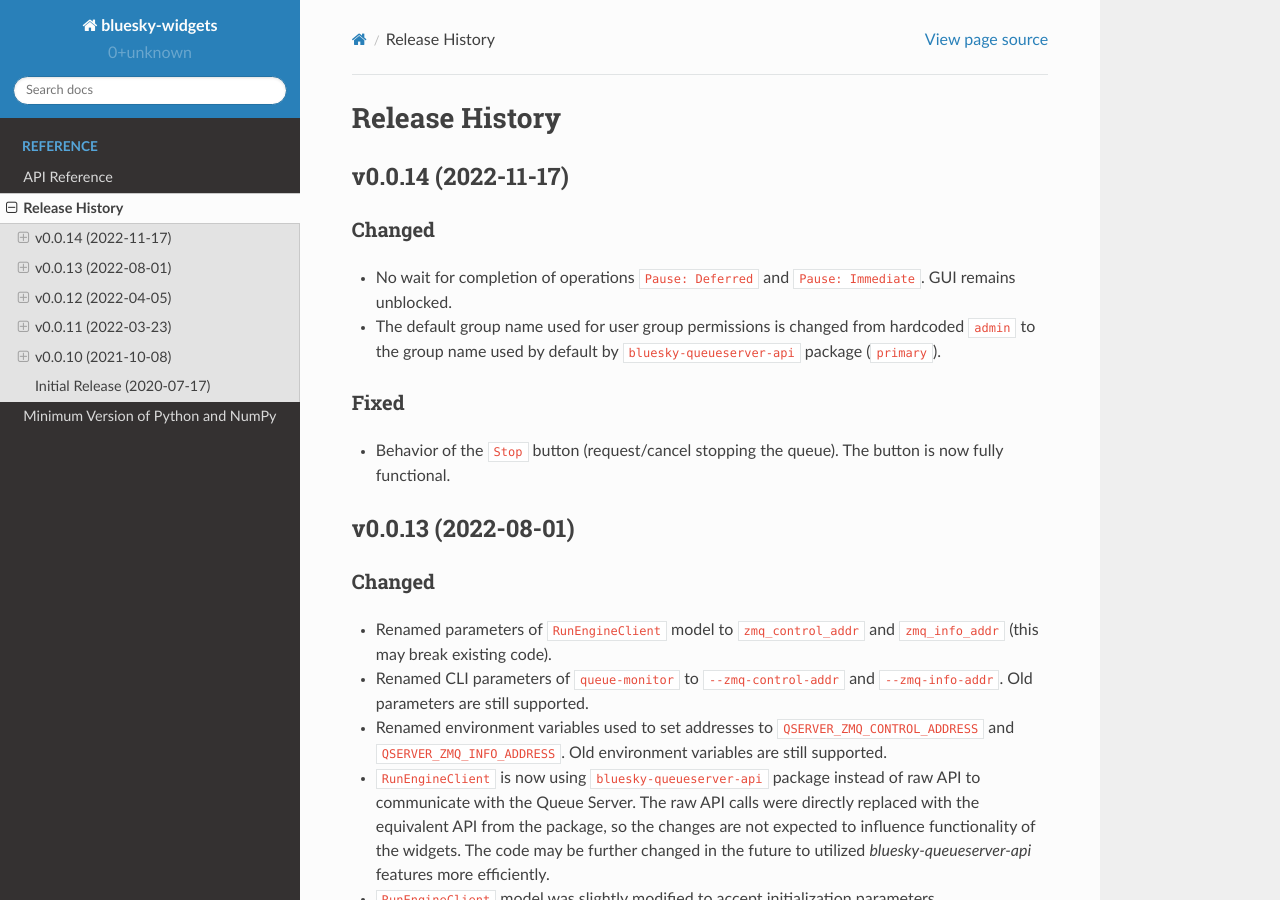
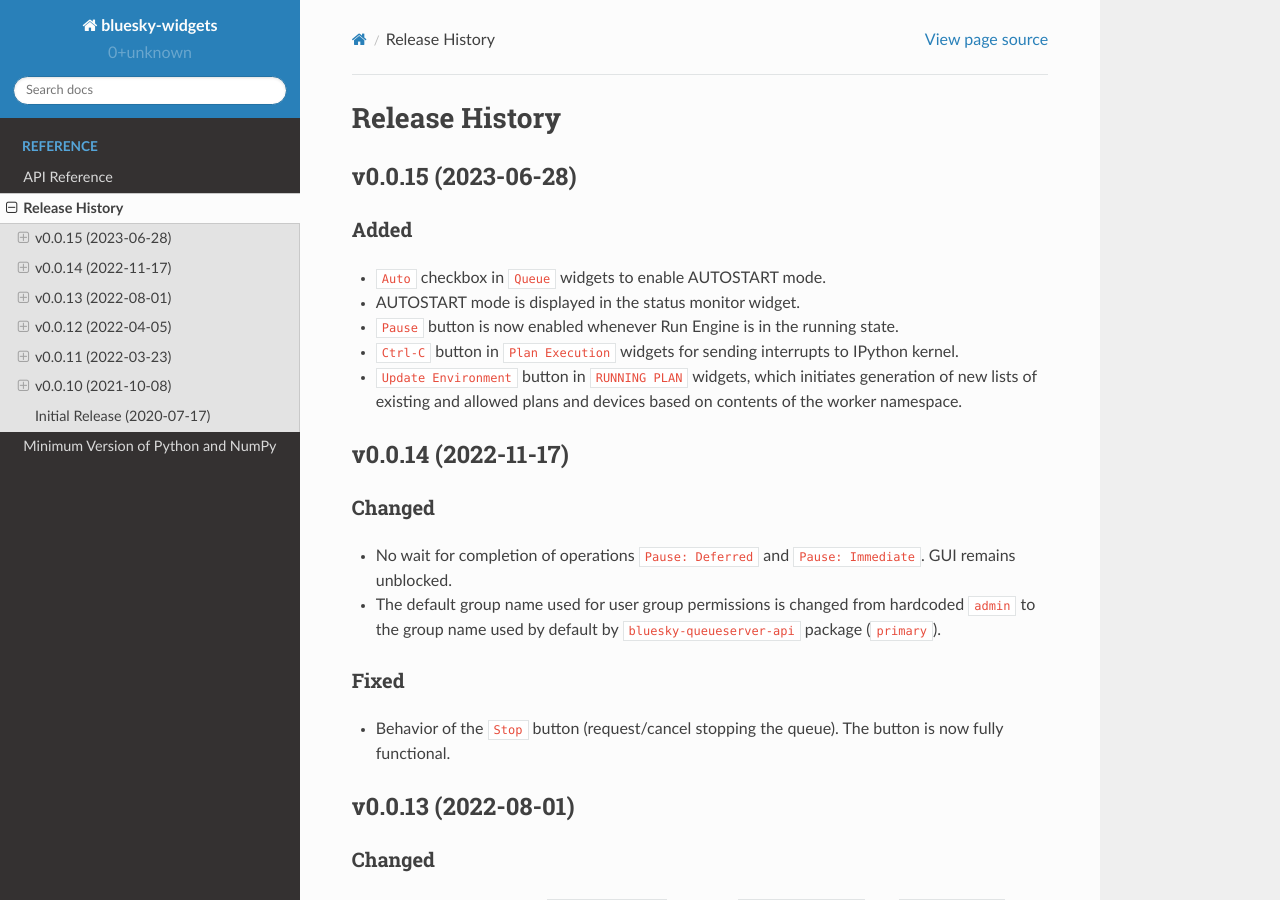
Before and after one commit to bluesky/bluesky-widgets, a Sphinx documentation site: the page built from docs/source/release-history.rst, in a window 1280 px wide and 900 px high. Built offline with Sphinx 7.4.7 and the Read the Docs theme 2.0.0, drawn with Linux system fonts in a browser that asks for light colours; pages that are not in the unit, such as notebooks, are missing from menus.

Commit message:
DOC: release notes v0.0.15

```diff
--- a/docs/source/release-history.rst
+++ b/docs/source/release-history.rst
@@ -1,6 +1,24 @@
 ===============
 Release History
 ===============
+
+v0.0.15 (2023-06-28)
+====================
+
+Added
+-----
+
+- ``Auto`` checkbox in ``Queue`` widgets to enable AUTOSTART mode.
+
+- AUTOSTART mode is displayed in the status monitor widget.
+
+- ``Pause`` button is now enabled whenever Run Engine is in the running state.
+
+- ``Ctrl-C`` button in ``Plan Execution`` widgets for sending interrupts to IPython kernel.
+
+- ``Update Environment`` button in ``RUNNING PLAN`` widgets, which initiates generation of
+  new lists of existing and allowed plans and devices based on contents of the worker namespace.
+
 
 v0.0.14 (2022-11-17)
 ====================
```
